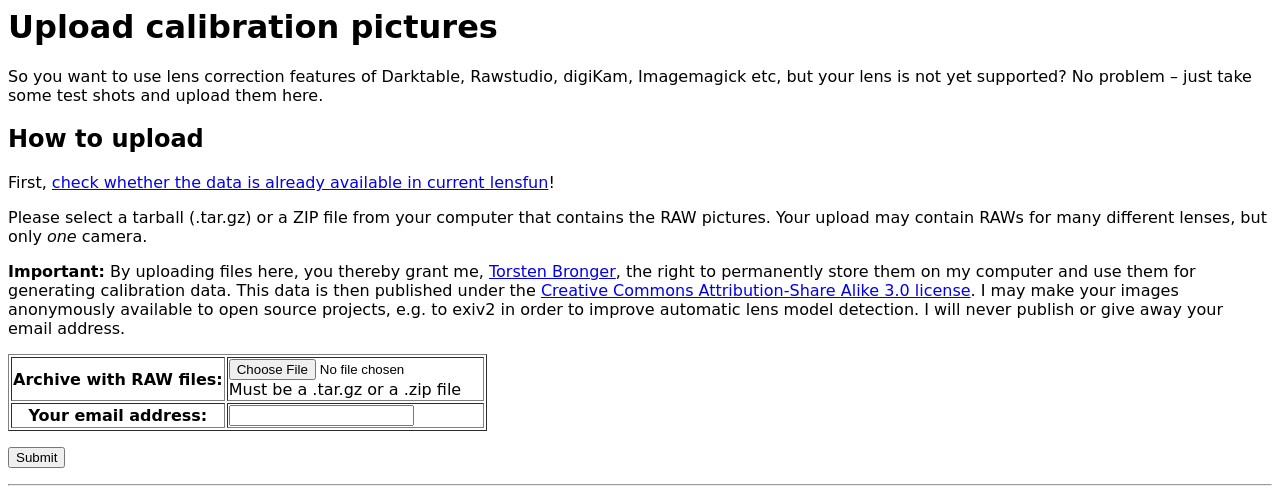
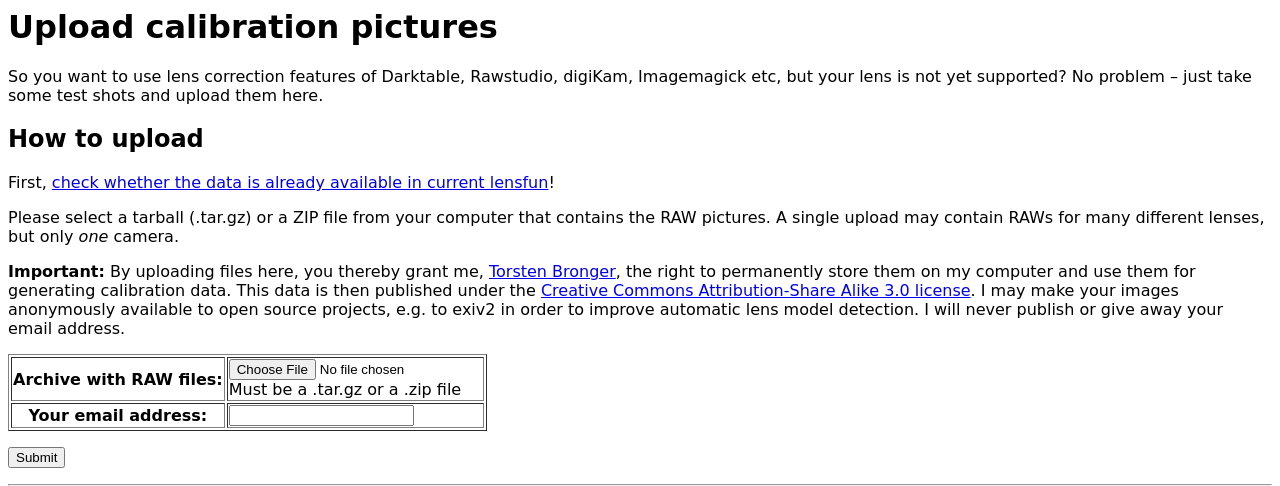
Before and after one commit to lensfun/lensfun, a Django app: page / in a window 1280 px wide. Shown: the top 486 px of the page. Run offline with Django 3.2, Linux system fonts and the light colour scheme; parts of the project's set-up code (start-up, migrations or seed data) failed here and were passed over.

Commit message:
Made templates clearer.

```diff
--- a/calibration/templates/calibration/error.html
+++ b/calibration/templates/calibration/error.html
@@ -5,7 +5,7 @@
 
 <p>The following error occured after your upload:</p>
 
-<blockquote><em>{{ error }}</em></blockquote>
+<blockquote><em><pre>{{ error }}</pre></em></blockquote>
 
 <p>If you have questions regarding this,
 contact <a href="mailto:bronger@physik.rwth-aachen.de">Torsten Bronger</a>.</p>
--- a/calibration/templates/calibration/upload.html
+++ b/calibration/templates/calibration/upload.html
@@ -17,7 +17,7 @@ just take some test shots and upload them here.</p>
 available in current lensfun</a>!</p>
 
 <p>Please select a tarball (.tar.gz) or a ZIP file from your computer that
-contains the RAW pictures.  Your upload may contain RAWs for many different
+contains the RAW pictures.  A single upload may contain RAWs for many different
 lenses, but only <em>one</em> camera.</p>
 
 <p><strong>Important:</strong> By uploading files here, you thereby grant
```
